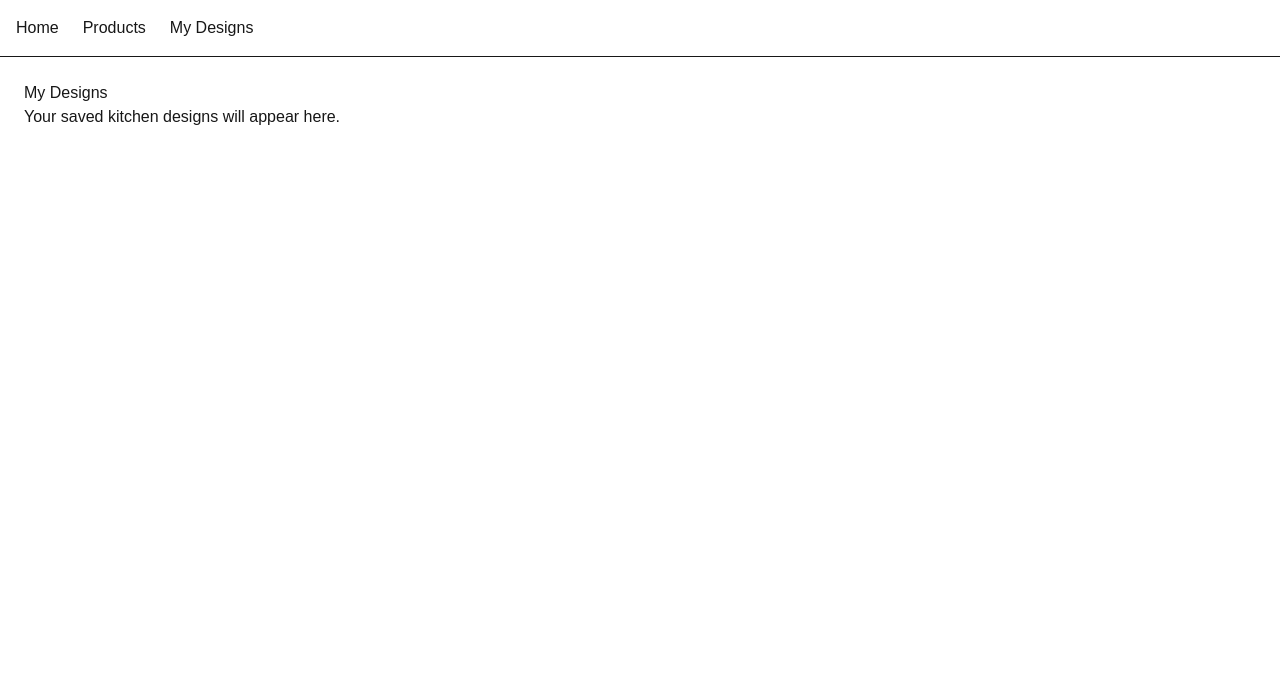
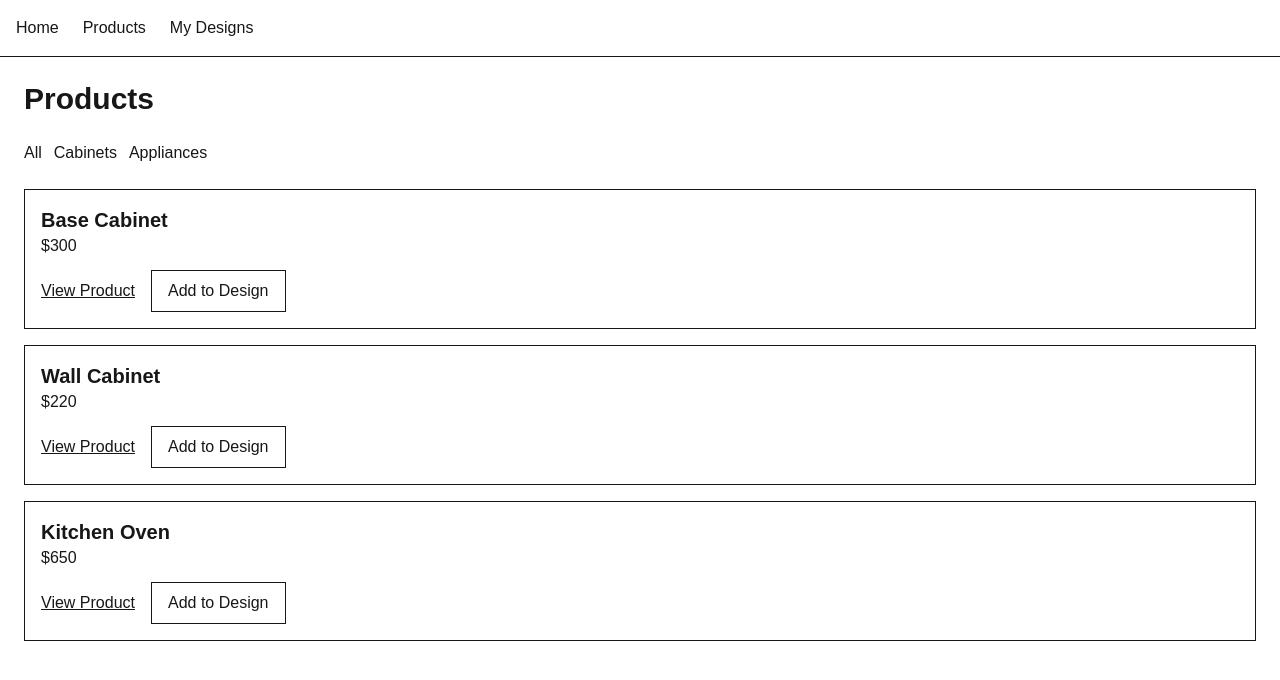
Before and after one commit to charlie6713/kitchen-design-planner, a Next.js app: page /products in a window 1280 px wide. Shown: the top 680 px of the page. Built offline with nearby package versions, Linux system fonts and the light colour scheme.

Commit message:
add dynamic product page and productlist component

```diff
--- /dev/null
+++ b/app/products/[id]/page.tsx
@@ -0,0 +1,37 @@
+const products = [
+  { id: 1, name: "Base Cabinet", priceCents: 30000, category: "Cabinets" },
+  { id: 2, name: "Wall Cabinet", priceCents: 22000, category: "Cabinets" },
+  { id: 3, name: "Kitchen Oven", priceCents: 65000, category: "Appliances" },
+]
+
+type ProductPageProps = {
+  params: Promise<{
+    id: string
+  }>
+}
+
+export default async function ProductPage(props: ProductPageProps) {
+  const params = await props.params
+  const id = params.id
+  const productId = Number(id)
+
+  const product = products.find((currentProduct) => currentProduct.id === productId)
+
+  if (product === undefined) {
+    return <p>Product not found</p>
+  }
+
+  const name = product.name
+  const category = product.category
+  const price = product.priceCents / 100
+
+  return (
+    <div>
+      <h1 className="text-3xl font-bold">{name}</h1>
+
+      <p>Category: {category}</p>
+
+      <p>Price: ${price}</p>
+    </div>
+  )
+}
--- a/app/products/page.tsx
+++ b/app/products/page.tsx
@@ -1,9 +1,17 @@
-export default function DesignsPage() {
+import ProductList from "@/components/ProductList"
+
+const products = [
+  { id: 1, name: "Base Cabinet", priceCents: 30000, category: "Cabinets" },
+  { id: 2, name: "Wall Cabinet", priceCents: 22000, category: "Cabinets" },
+  { id: 3, name: "Kitchen Oven", priceCents: 65000, category: "Appliances" },
+]
+
+export default function ProductsPage() {
   return (
-    <main>
-      <h1>My Designs</h1>
+    <div>
+      <h1 className="mb-6 text-3xl font-bold">Products</h1>
 
-      <p>Your saved kitchen designs will appear here.</p>
-    </main>
+      <ProductList products={products} />
+    </div>
   )
 }
--- a/components/ProductCard.tsx
+++ b/components/ProductCard.tsx
@@ -1,20 +1,29 @@
+import Link from "next/link"
 import AddProductButton from "./AddProductButton"
 
 type ProductCardProps = {
+  id: number
   name: string
   priceCents: number
 }
 
-export default function ProductCard({
-  name,
-  priceCents,
-}: ProductCardProps) {
+export default function ProductCard(props: ProductCardProps) {
+  const id = props.id
+  const name = props.name
+  const priceCents = props.priceCents
+
+  const productUrl = `/products/${id}`
+
   return (
     <div className="border p-4">
       <h2 className="text-xl font-bold">{name}</h2>
 
       <p>${priceCents / 100}</p>
 
+      <Link href={productUrl} className="mr-4 underline">
+        View Product
+      </Link>
+
       <AddProductButton productName={name} />
     </div>
   )
--- /dev/null
+++ b/components/ProductList.tsx
@@ -0,0 +1,40 @@
+"use client"
+
+import { useState } from "react"
+import ProductCard from "./ProductCard"
+
+type Product = {
+  id: number
+  name: string
+  priceCents: number
+  category: string
+}
+
+type ProductListProps = {
+  products: Product[]
+}
+
+export default function ProductList({ products }: ProductListProps) {
+  const [category, setCategory] = useState("All")
+
+  const filteredProducts =
+    category === "All"
+      ? products
+      : products.filter((product) => product.category === category)
+
+  return (
+    <div>
+      <div className="mb-6 flex gap-3">
+        <button onClick={() => setCategory("All")}>All</button>
+        <button onClick={() => setCategory("Cabinets")}>Cabinets</button>
+        <button onClick={() => setCategory("Appliances")}>Appliances</button>
+      </div>
+
+      <div className="space-y-4">
+        {filteredProducts.map((product) => (
+          <ProductCard key={product.id} id={product.id} name={product.name} priceCents={product.priceCents} />
+        ))}
+      </div>
+    </div>
+  )
+}
```
